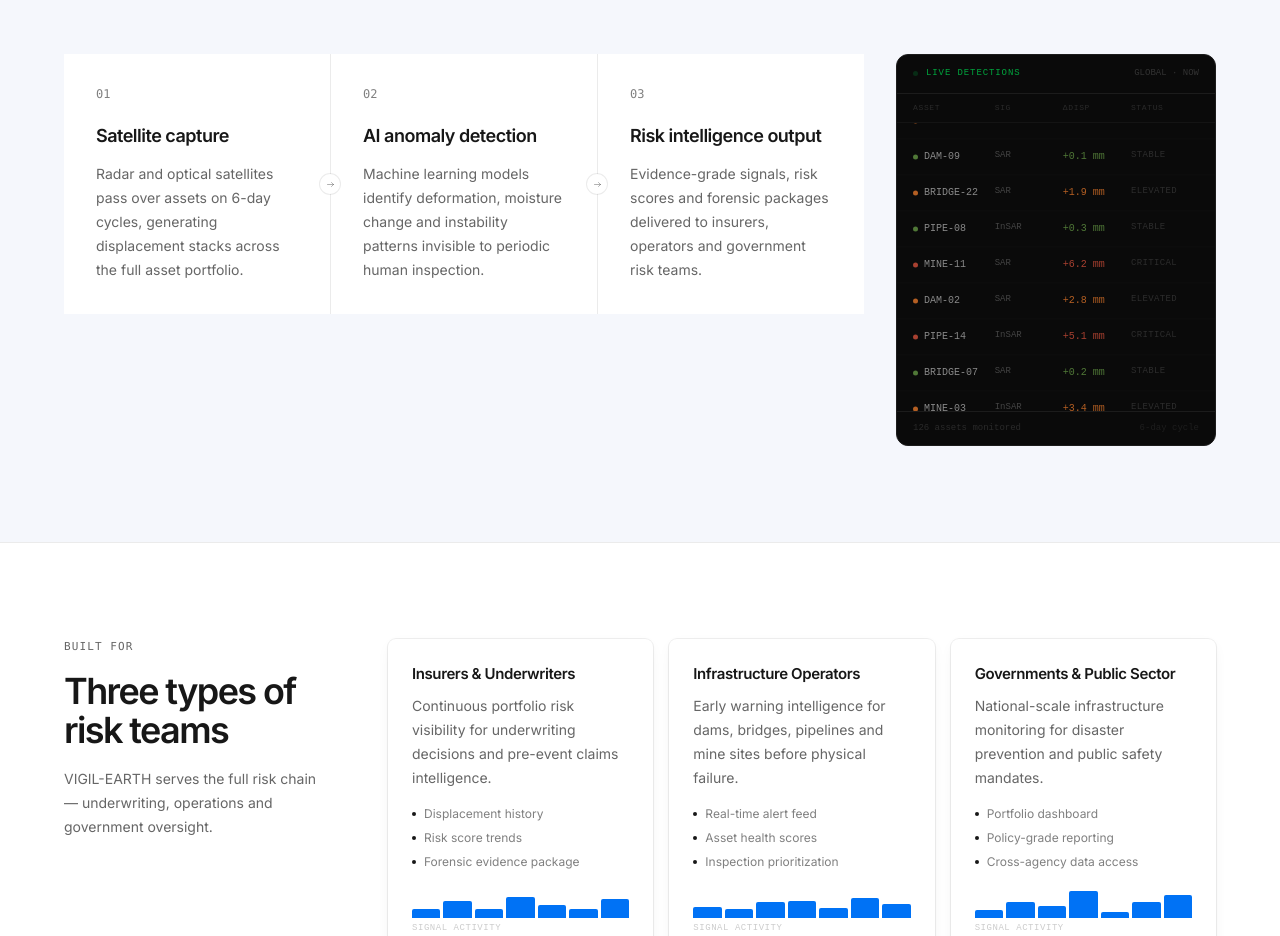
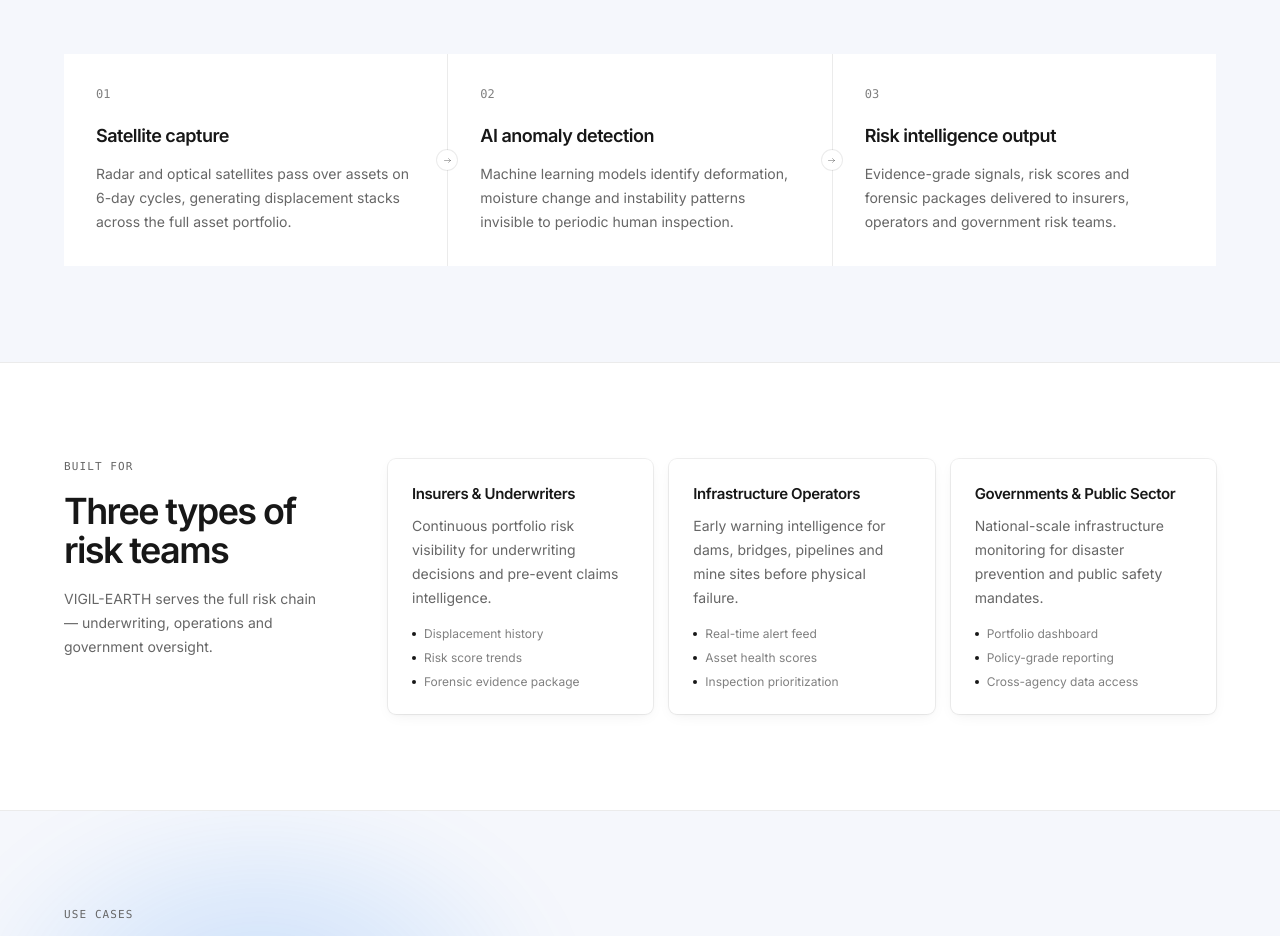
Before and after one commit to Star-Scream-Alpha/vigil-website, a Next.js app: page / in a window 1280 px wide. Shown: the part 1176-2112 px from the top of the page. Built offline with nearby package versions, Linux system fonts and the light colour scheme.

Commit message:
added orbs in the bg

```diff
--- a/app/page.tsx
+++ b/app/page.tsx
@@ -33,19 +33,16 @@
     title: 'Insurers & Underwriters',
     description: 'Continuous portfolio risk visibility for underwriting decisions and pre-event claims intelligence.',
     signals: ['Displacement history', 'Risk score trends', 'Forensic evidence package'],
-    bars: [55, 80, 45, 70, 90, 38, 65],
   },
   {
     title: 'Infrastructure Operators',
     description: 'Early warning intelligence for dams, bridges, pipelines and mine sites before physical failure.',
     signals: ['Real-time alert feed', 'Asset health scores', 'Inspection prioritization'],
-    bars: [72, 40, 85, 55, 68, 92, 50],
   },
   {
     title: 'Governments & Public Sector',
     description: 'National-scale infrastructure monitoring for disaster prevention and public safety mandates.',
     signals: ['Portfolio dashboard', 'Policy-grade reporting', 'Cross-agency data access'],
-    bars: [48, 75, 60, 88, 42, 70, 82],
   },
 ];
 
@@ -139,18 +136,6 @@
   'InSAR-5 · DAM-17 · ELEVATED · +2.1 mm · Chennai, IN',
 ];
 
-const feedItems: { asset: string; type: string; val: string; status: 'critical' | 'elevated' | 'stable'; loc: string; time: string }[] = [
-  { asset: 'DAM-02', type: 'SAR', val: '+2.8 mm', status: 'elevated', loc: 'Zurich, CH', time: '14:23' },
-  { asset: 'PIPE-14', type: 'InSAR', val: '+5.1 mm', status: 'critical', loc: 'Rotterdam, NL', time: '14:21' },
-  { asset: 'BRIDGE-07', type: 'SAR', val: '+0.2 mm', status: 'stable', loc: 'Lyon, FR', time: '14:19' },
-  { asset: 'MINE-03', type: 'InSAR', val: '+3.4 mm', status: 'elevated', loc: 'Johannesburg, ZA', time: '14:17' },
-  { asset: 'DAM-09', type: 'SAR', val: '+0.1 mm', status: 'stable', loc: 'Nairobi, KE', time: '14:15' },
-  { asset: 'BRIDGE-22', type: 'SAR', val: '+1.9 mm', status: 'elevated', loc: 'Mumbai, IN', time: '14:12' },
-  { asset: 'PIPE-08', type: 'InSAR', val: '+0.3 mm', status: 'stable', loc: 'Calgary, CA', time: '14:09' },
-  { asset: 'MINE-11', type: 'SAR', val: '+6.2 mm', status: 'critical', loc: 'Santiago, CL', time: '14:07' },
-];
-
-const statusColors = { critical: '#a84030', elevated: '#b45f23', stable: '#507837' } as const;
 
 export default function Home() {
   return (
@@ -325,10 +310,7 @@
             </h2>
           </div>
 
-          <div className="grid gap-8 lg:grid-cols-[1fr_320px] lg:items-start">
-
-            {/* Left: 3 step cards */}
-            <div className="grid gap-px sm:grid-cols-3 lg:grid-cols-3" style={{ background: '#ebebeb' }}>
+          <div className="grid gap-px lg:grid-cols-3" style={{ background: '#ebebeb' }}>
             {steps.map((item, i) => (
               <motion.div
                 key={item.n}
@@ -350,61 +332,6 @@
                 )}
               </motion.div>
             ))}
-            </div>
-
-            {/* Right: live detection feed */}
-            <motion.div
-              initial={{ opacity: 0, x: 20 }}
-              whileInView={{ opacity: 1, x: 0 }}
-              viewport={{ once: true }}
-              transition={{ duration: 0.55, delay: 0.15 }}
-              className="rounded-xl overflow-hidden"
-              style={{ background: '#0a0a0a', border: '1px solid #1c1c1c' }}
-            >
-              {/* Header */}
-              <div className="flex items-center justify-between px-4 py-3 border-b border-[#1c1c1c]">
-                <div className="flex items-center gap-2">
-                  <span className="live-dot" style={{ width: 5, height: 5 }} />
-                  <span style={{ fontFamily: 'monospace', fontSize: 9, letterSpacing: '0.1em', color: '#00a63e' }}>LIVE DETECTIONS</span>
-                </div>
-                <span style={{ fontFamily: 'monospace', fontSize: 9, color: '#333333' }}>GLOBAL · NOW</span>
-              </div>
-
-              {/* Column headers */}
-              <div className="flex items-center px-4 py-2 border-b border-[#141414]">
-                {['ASSET', 'SIG', 'ΔDISP', 'STATUS'].map((h) => (
-                  <span key={h} style={{ fontFamily: 'monospace', fontSize: 8, color: '#2a2a2a', letterSpacing: '0.08em', flex: h === 'ASSET' ? 1.2 : 1 }}>{h}</span>
-                ))}
-              </div>
-
-              {/* Scrolling feed */}
-              <div style={{ height: 288, overflow: 'hidden' }}>
-                <div style={{ animation: 'feed-scroll 14s linear infinite' }}>
-                  {[...feedItems, ...feedItems].map((entry, i) => (
-                    <div
-                      key={i}
-                      className="flex items-center px-4"
-                      style={{ height: 36, borderBottom: '1px solid #0f0f0f' }}
-                    >
-                      <div style={{ flex: 1.2, display: 'flex', alignItems: 'center', gap: 6 }}>
-                        <div style={{ width: 5, height: 5, borderRadius: '50%', background: statusColors[entry.status], flexShrink: 0 }} />
-                        <span style={{ fontFamily: 'monospace', fontSize: 10, color: '#888888' }}>{entry.asset}</span>
-                      </div>
-                      <span style={{ flex: 1, fontFamily: 'monospace', fontSize: 9, color: '#444444' }}>{entry.type}</span>
-                      <span style={{ flex: 1, fontFamily: 'monospace', fontSize: 10, color: statusColors[entry.status] }}>{entry.val}</span>
-                      <span style={{ flex: 1, fontFamily: 'monospace', fontSize: 9, color: '#2d2d2d', textTransform: 'uppercase', letterSpacing: '0.04em' }}>{entry.status}</span>
-                    </div>
-                  ))}
-                </div>
-              </div>
-
-              {/* Footer */}
-              <div className="flex items-center justify-between px-4 py-2.5 border-t border-[#1c1c1c]">
-                <span style={{ fontFamily: 'monospace', fontSize: 9, color: '#2a2a2a' }}>126 assets monitored</span>
-                <span style={{ fontFamily: 'monospace', fontSize: 9, color: '#1e1e1e' }}>6-day cycle</span>
-              </div>
-            </motion.div>
-
           </div>
         </div>
       </section>
@@ -440,20 +367,6 @@
                       </li>
                     ))}
                   </ul>
-
-                  {/* Animated signal bars */}
-                  <div className="mt-5 flex items-end gap-[3px]" style={{ height: 28 }}>
-                    {a.bars.map((h, j) => (
-                      <motion.div
-                        key={j}
-                        className="flex-1 rounded-t-[2px]"
-                        style={{ background: '#0072f5' }}
-                        animate={{ height: [`${h * 0.28}px`, `${h * 0.14}px`, `${h * 0.28 * 1.15}px`, `${h * 0.1}px`, `${h * 0.28}px`] }}
-                        transition={{ duration: 2.8 + j * 0.35, repeat: Infinity, ease: 'easeInOut', delay: j * 0.22 }}
-                      />
-                    ))}
-                  </div>
-                  <p style={{ fontFamily: 'monospace', fontSize: 9, color: '#cccccc', marginTop: 4, letterSpacing: '0.06em' }}>SIGNAL ACTIVITY</p>
                 </motion.div>
               ))}
             </div>
@@ -465,9 +378,9 @@
       <section className="border-t border-[#ebebeb] px-6 py-24 sm:px-10 lg:px-16 section-tint" style={{ position: 'relative', overflow: 'hidden' }}>
 
         {/* Ambient glow orbs — always drifting */}
-        <div className="pointer-events-none absolute" style={{ width: 600, height: 400, top: '10%', left: '-8%', background: 'radial-gradient(ellipse at center, rgba(0,114,245,0.055) 0%, transparent 65%)', filter: 'blur(40px)', animation: 'drift1 22s ease-in-out infinite' }} />
-        <div className="pointer-events-none absolute" style={{ width: 500, height: 340, bottom: '5%', right: '-5%', background: 'radial-gradient(ellipse at center, rgba(0,114,245,0.04) 0%, transparent 65%)', filter: 'blur(40px)', animation: 'drift2 28s ease-in-out infinite' }} />
-        <div className="pointer-events-none absolute" style={{ width: 380, height: 280, top: '40%', left: '45%', background: 'radial-gradient(ellipse at center, rgba(0,114,245,0.03) 0%, transparent 65%)', filter: 'blur(35px)', animation: 'drift3 18s ease-in-out infinite' }} />
+        <div className="pointer-events-none absolute" style={{ width: 700, height: 480, top: '0%', left: '-10%', background: 'radial-gradient(ellipse at center, rgba(0,114,245,0.18) 0%, transparent 60%)', filter: 'blur(30px)', animation: 'drift1 22s ease-in-out infinite' }} />
+        <div className="pointer-events-none absolute" style={{ width: 580, height: 400, bottom: '0%', right: '-8%', background: 'radial-gradient(ellipse at center, rgba(0,114,245,0.14) 0%, transparent 60%)', filter: 'blur(30px)', animation: 'drift2 28s ease-in-out infinite' }} />
+        <div className="pointer-events-none absolute" style={{ width: 420, height: 320, top: '35%', left: '40%', background: 'radial-gradient(ellipse at center, rgba(0,114,245,0.1) 0%, transparent 60%)', filter: 'blur(25px)', animation: 'drift3 18s ease-in-out infinite' }} />
 
         <div className="relative mx-auto max-w-7xl">
           <div className="mb-14 flex flex-col gap-4 sm:flex-row sm:items-end sm:justify-between">
```
Lines whose indentation alone changed are shown as unchanged.
